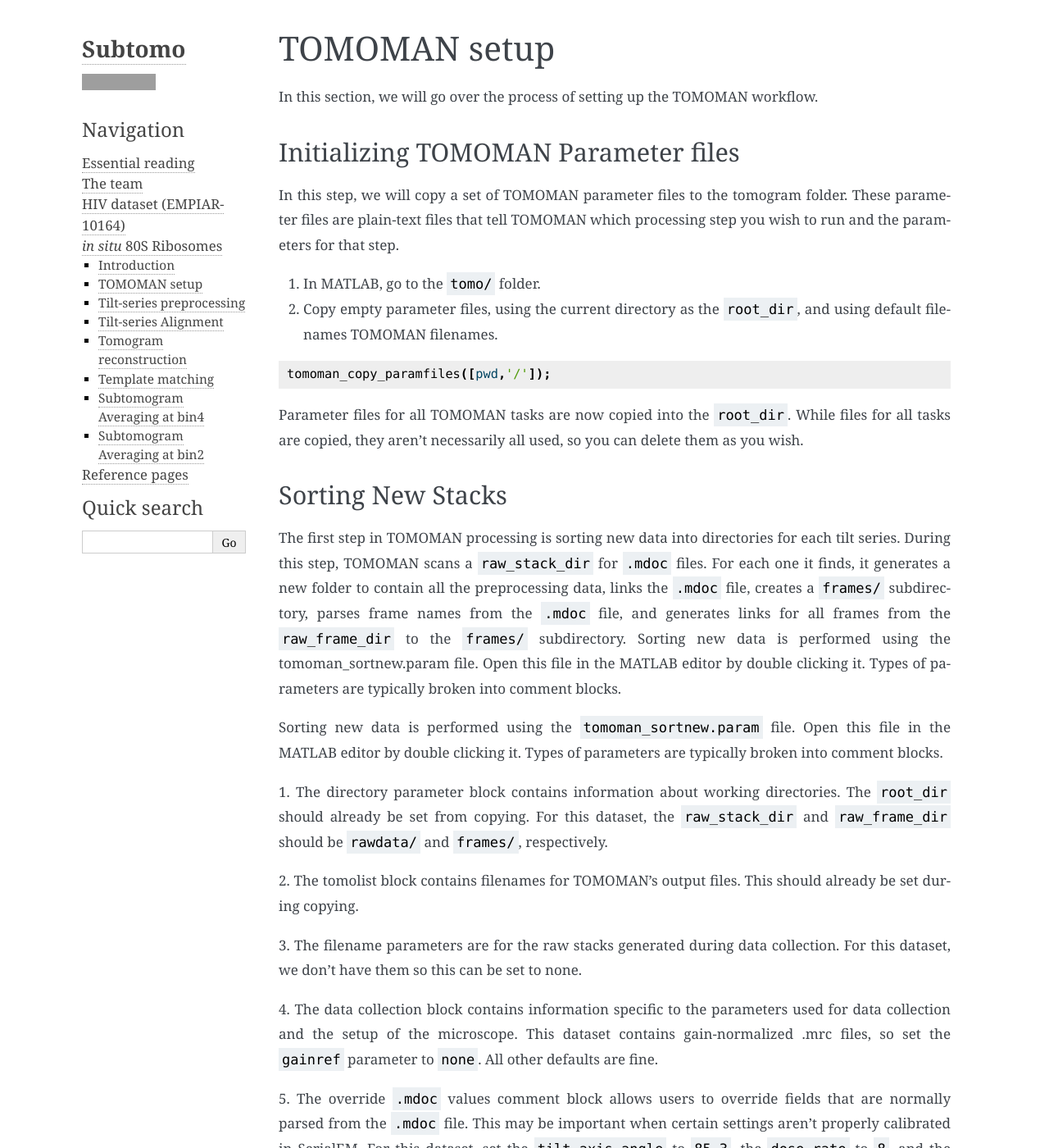
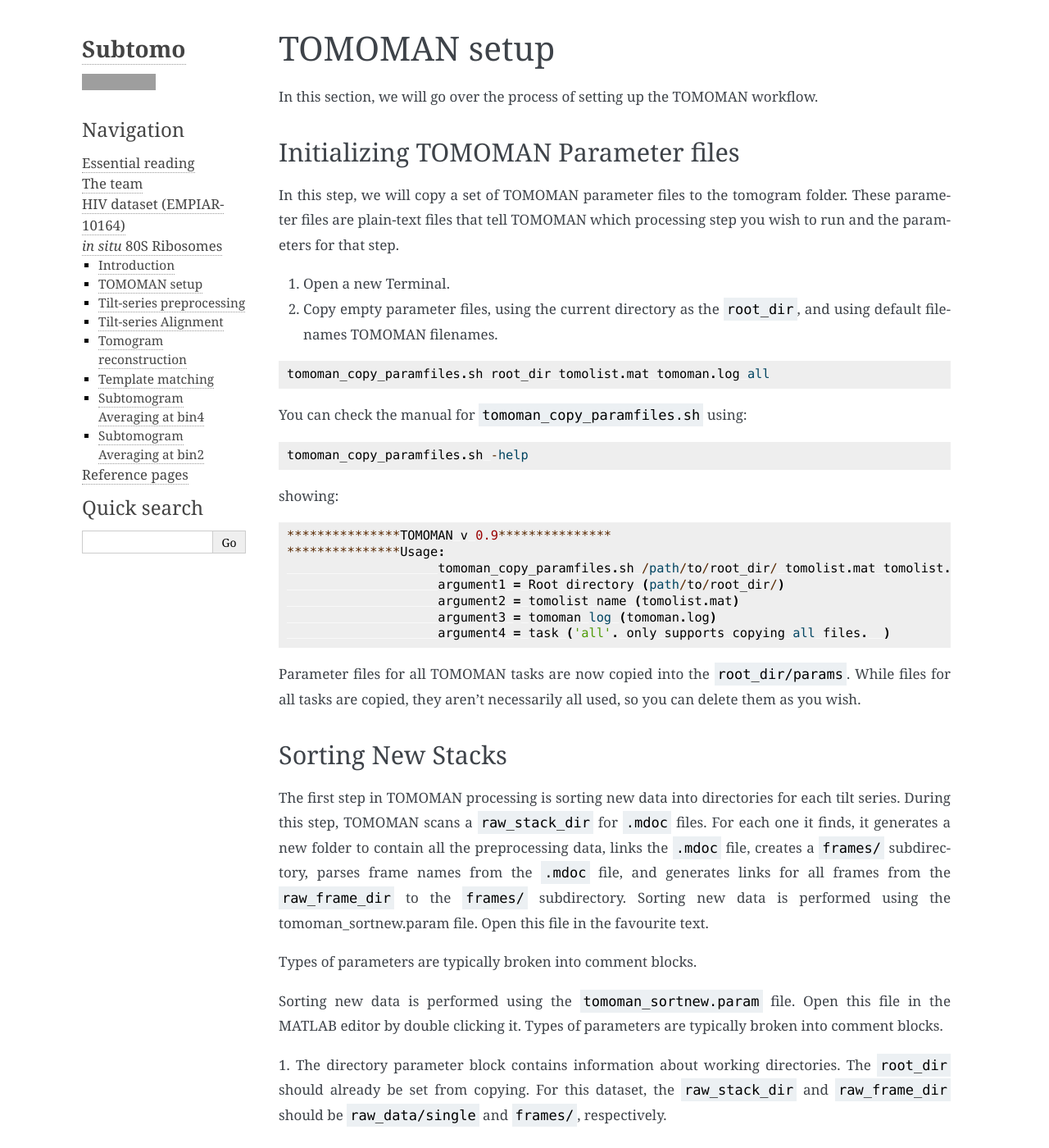
Before and after one commit to sagarbiophysics/Subtomo-tutorials, a Sphinx documentation site: the page built from source/80S_insitu/tomoman_setup.rst, in a window 1280 px wide and 1400 px high. Shown: the whole window at 82% size. Built offline with Sphinx 7.4.7, drawn with Linux system fonts in a browser that asks for light colours; some of the changed text lies outside the part shown; grey boxes are pictures that could not be loaded.

Commit message:
updates to 80s

```diff
--- a/source/80S_insitu/tomoman_setup.rst
+++ b/source/80S_insitu/tomoman_setup.rst
@@ -2,6 +2,7 @@ TOMOMAN setup
 =============
 
 In this section, we will go over the process of setting up the TOMOMAN workflow.
+
 
 .. highlight:: matlab
 
@@ -14,15 +15,35 @@ These parameter files are plain-text files that tell TOMOMAN which processing st
 
 
 
-1. In MATLAB, go to the ``tomo/`` folder.
+1. Open a new Terminal.
 
 2. Copy empty parameter files, using the current directory as the ``root_dir``, and using default filenames TOMOMAN filenames.
 
 ::
 
-   tomoman_copy_paramfiles([pwd,'/']);
+    tomoman_copy_paramfiles.sh root_dir tomolist.mat tomoman.log all
 
-Parameter files for all TOMOMAN tasks are now copied into the ``root_dir``.
+You can check the manual for ``tomoman_copy_paramfiles.sh`` using:
+
+::
+
+   tomoman_copy_paramfiles.sh -help
+
+showing:
+
+::
+
+    ***************TOMOMAN v 0.9***************
+    ***************Usage:
+                        tomoman_copy_paramfiles.sh /path/to/root_dir/ tomolist.mat tomolist.log all
+                        argument1 = Root directory (path/to/root_dir/)
+                        argument2 = tomolist name (tomolist.mat)
+                        argument3 = tomoman log (tomoman.log)
+                        argument4 = task ('all'. only supports copying all files.  )
+
+
+
+Parameter files for all TOMOMAN tasks are now copied into the ``root_dir/params``.
 While files for all tasks are copied, they aren't necessarily all used, so you can delete them as you wish.
 
 
@@ -33,7 +54,8 @@ The first step in TOMOMAN processing is sorting new data into directories for ea
 During this step, TOMOMAN scans a ``raw_stack_dir`` for ``.mdoc`` files.
 For each one it finds, it generates a new folder to contain all the preprocessing data, links the ``.mdoc`` file, creates a ``frames/`` subdirectory, parses frame names from the ``.mdoc`` file, and generates links for all frames from the ``raw_frame_dir`` to the ``frames/`` subdirectory.
 Sorting new data is performed using the tomoman_sortnew.param file.
-Open this file in the MATLAB editor by double clicking it.
+Open this file in the favourite text.
+
 Types of parameters are typically broken into comment blocks.
 
 Sorting new data is performed using the ``tomoman_sortnew.param`` file.
@@ -42,7 +64,7 @@ Types of parameters are typically broken into comment blocks.
 
 1.	The directory parameter block contains information about working directories.
 The ``root_dir`` should already be set from copying.
-For this dataset, the ``raw_stack_dir`` and ``raw_frame_dir`` should be ``rawdata/`` and ``frames/``, respectively.
+For this dataset, the ``raw_stack_dir`` and ``raw_frame_dir`` should be ``raw_data/single`` and ``frames/``, respectively.
 
 2.	The tomolist block contains filenames for TOMOMAN’s output files.
 This should already be set during copying.
@@ -85,5 +107,5 @@ To run TOMOMAN on SLURM, we use a bash script to manage the cluster parameters.
 2.	Open the bash script. The run options block sets the SLURM job settings.
 The default settings are appropriate for running a GPU task for this practical.
 
-3.	The directories field has the parameters for the ``root_dir`` and the TOMOMAN parameter file to run.
+3.	The directories field has the parameters for the ``root_dir`` and the TOMOMAN ``parameter`` file to run.
 Set the ``root_dir`` to the tomogram directory.
--- a/source/HIV/index.rst
+++ b/source/HIV/index.rst
@@ -1,5 +1,7 @@
 HIV dataset (EMPIAR-10164)
 ============
+
+.. _HIV indexpage:
 
 In this session, we will work on the HIV immature capsid dataset (EMPIAR-10164).
 
```
Also changed, not shown: source/80S_insitu/introduction.rst (+7 -4 lines).
